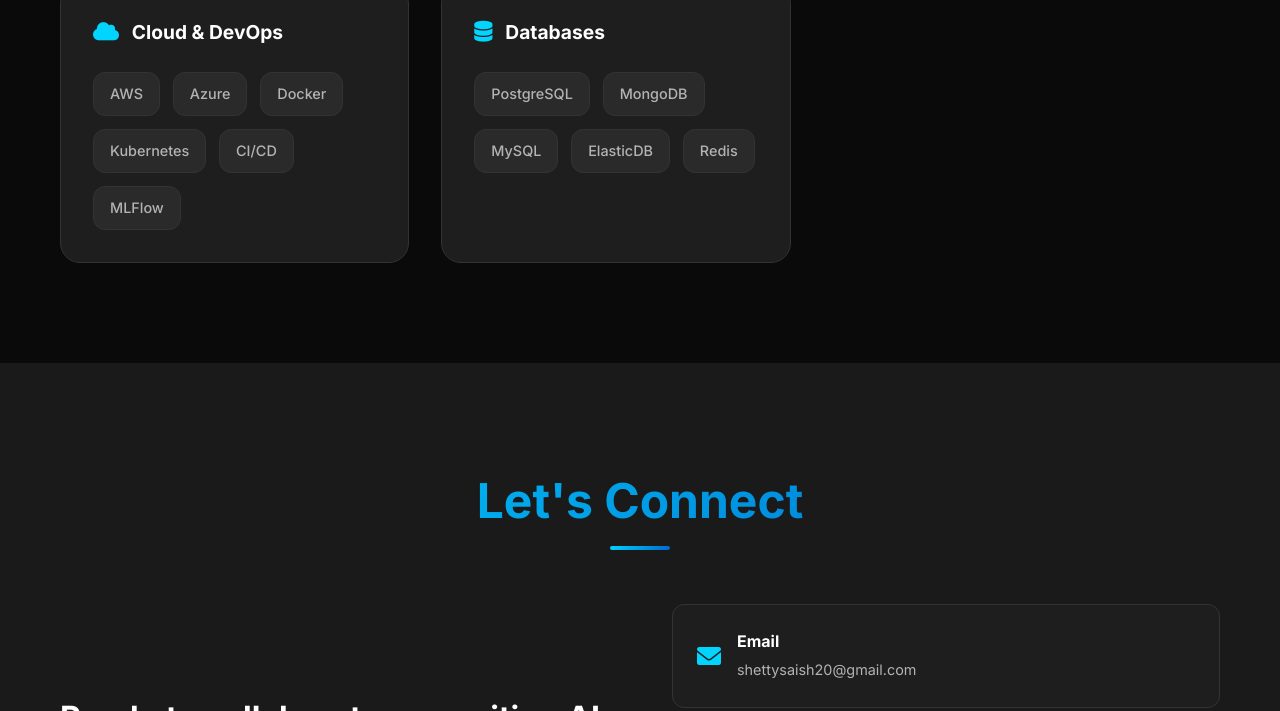
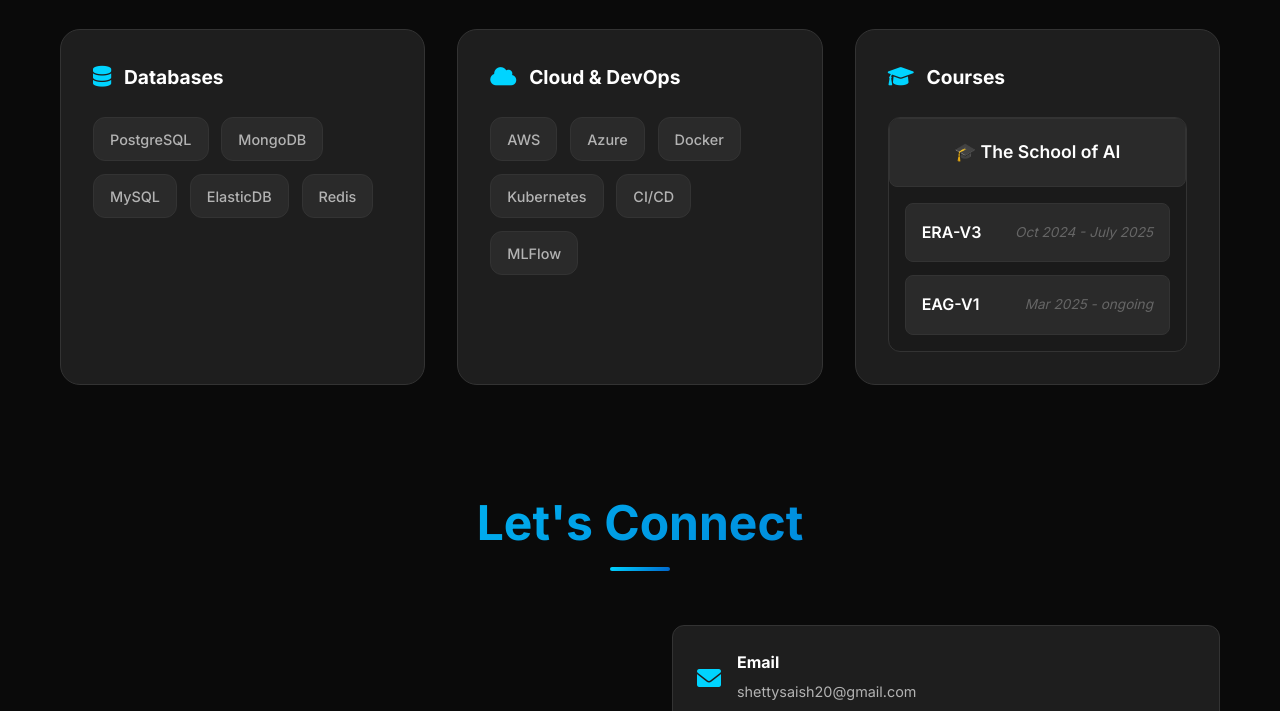
Before and after one commit to shettysaish20/saish-dev-portfolio, a plain HTML site: page index.html in a window 1280 px wide. Shown: the part 5757-6468 px from the top of the page. Drawn offline with Linux system fonts and the light colour scheme; animation ran at ten frames a second.

Commit message:
Fixed Technical Skills section too

```diff
--- a/index.html
+++ b/index.html
@@ -465,6 +465,39 @@
                         </div>
                     </div>
 
+                    <div class="skill-category certifications">
+                        <h3><i class="fas fa-certificate"></i> Certifications</h3>
+                        <div class="cert-list">
+                            <a href="https://learn.microsoft.com/api/credentials/share/en-us/SaishShetty/DB4A5596DC709C91?sharingId=179C2C3E8C203B15"
+                               target="_blank" rel="noopener noreferrer" class="cert-item">
+                                <i class="fab fa-microsoft"></i>
+                                <div>
+                                    <h4>Azure Data Scientist Associate</h4>
+                                    <span>Dec 2024</span>
+                                </div>
+                            </a>
+                            <a href="https://learn.microsoft.com/api/credentials/share/en-us/SaishShetty/DFF8E13E3E9169?sharingId=179C2C3E8C203B15"
+                               target="_blank" rel="noopener noreferrer" class="cert-item">
+                                <i class="fab fa-microsoft"></i>
+                                <div>
+                                    <h4>Azure Data Fundamentals</h4>
+                                    <span>Aug 2024</span>
+                                </div>
+                            </a>
+                        </div>
+                    </div>
+
+                    <div class="skill-category">
+                        <h3><i class="fas fa-database"></i> Databases</h3>
+                        <div class="skill-tags">
+                            <span class="skill-tag">PostgreSQL</span>
+                            <span class="skill-tag">MongoDB</span>
+                            <span class="skill-tag">MySQL</span>
+                            <span class="skill-tag">ElasticDB</span>
+                            <span class="skill-tag">Redis</span>
+                        </div>
+                    </div>
+
                     <div class="skill-category">
                         <h3><i class="fas fa-cloud"></i> Cloud & DevOps</h3>
                         <div class="skill-tags">
@@ -478,36 +511,28 @@
                     </div>
 
                     <div class="skill-category">
-                        <h3><i class="fas fa-database"></i> Databases</h3>
-                        <div class="skill-tags">
-                            <span class="skill-tag">PostgreSQL</span>
-                            <span class="skill-tag">MongoDB</span>
-                            <span class="skill-tag">MySQL</span>
-                            <span class="skill-tag">ElasticDB</span>
-                            <span class="skill-tag">Redis</span>
+                        <h3><i class="fas fa-graduation-cap"></i> Courses</h3>
+                        <div class="courses-content">
+                            <a href="https://theschoolof.ai/" target="_blank" rel="noopener noreferrer" class="school-card">
+                                <div class="school-header">
+                                    <h4>🎓 The School of AI</h4>
+                                </div>
+                                <div class="school-courses">
+                                    <div class="course-item">
+                                        <div class="course-details">
+                                            <h5>ERA-V3</h5>
+                                            <span>Oct 2024 - July 2025</span>
+                                        </div>
+                                    </div>
+                                    <div class="course-item">
+                                        <div class="course-details">
+                                            <h5>EAG-V1</h5>
+                                            <span>Mar 2025 - ongoing</span>
+                                        </div>
+                                    </div>
+                                </div>
+                            </a>
                         </div>
-                    </div>
-                </div>
-
-                <div class="certifications">
-                    <h3><i class="fas fa-certificate"></i> Certifications</h3>
-                    <div class="cert-list">
-                        <a href="https://learn.microsoft.com/api/credentials/share/en-us/SaishShetty/DB4A5596DC709C91?sharingId=179C2C3E8C203B15"
-                           target="_blank" rel="noopener noreferrer" class="cert-item">
-                            <i class="fab fa-microsoft"></i>
-                            <div>
-                                <h4>Azure Data Scientist Associate</h4>
-                                <span>Dec 2024</span>
-                            </div>
-                        </a>
-                        <a href="https://learn.microsoft.com/api/credentials/share/en-us/SaishShetty/DFF8E13E3E9169?sharingId=179C2C3E8C203B15"
-                           target="_blank" rel="noopener noreferrer" class="cert-item">
-                            <i class="fab fa-microsoft"></i>
-                            <div>
-                                <h4>Azure Data Fundamentals</h4>
-                                <span>Aug 2024</span>
-                            </div>
-                        </a>
                     </div>
                 </div>
             </div>
--- a/styles.css
+++ b/styles.css
@@ -933,7 +933,7 @@ body::before {
 }
 
 .skills-content {
-    display: grid;
+    display: block;
     grid-template-columns: 2fr 1fr;
     gap: 4rem;
     align-items: start;
@@ -941,7 +941,8 @@ body::before {
 
 .skills-grid {
     display: grid;
-    grid-template-columns: repeat(auto-fit, minmax(300px, 1fr));
+    grid-template-columns: repeat(3, 1fr);
+    grid-template-rows: repeat(2, 1fr);
     gap: 2rem;
 }
 
@@ -1059,6 +1060,104 @@ body::before {
     font-size: 0.85rem;
     color: var(--text-muted);
 }
+
+/* Courses Section */
+
+.courses-content {
+    display: flex;
+    flex-direction: column;
+    gap: 1rem;
+}
+
+.school-card {
+    display: block;
+    text-decoration: none;
+    color: inherit;
+    transition: all var(--transition-medium);
+    background: var(--bg-secondary);
+    border: 1px solid var(--border-color);
+    border-radius: var(--radius-medium);
+    overflow: hidden;
+}
+
+.school-header {
+    padding: 1.2rem;
+    background: var(--bg-tertiary); /* Changed from bright gradient to dark background */
+    border: 1px solid var(--border-color);
+    text-align: center;
+    transition: all var(--transition-medium);
+    border-radius: var(--radius-small);
+}
+
+.school-header h4 {
+    color: var(--text-primary); /* Changed from white to primary text color */
+    font-size: 1.1rem;
+    font-weight: 600;
+    margin: 0;
+    display: flex;
+    align-items: center;
+    justify-content: center;
+    gap: 0.5rem;
+}
+
+.school-card:hover {
+    border-color: var(--primary-color);
+    transform: translateY(-2px);
+    box-shadow: 0 4px 15px var(--shadow-light);
+}
+
+.school-card:hover .school-header {
+    border-color: var(--primary-color);
+    background: var(--bg-tertiary); /* Dark hover state */
+    transform: translateY(-1px);
+}
+
+/* .school-card:hover .school-header h4 {
+    color: var(--primary-color);
+} */
+
+.school-courses {
+    padding: 1rem;
+    display: flex;
+    flex-direction: column;
+    gap: 0.8rem;
+}
+
+.school-card:hover .course-item {
+    background: var(--bg-tertiary);
+    border-color: var(--primary-color);
+}
+
+.course-item {
+    background: var(--bg-tertiary);
+    border: 1px solid var(--border-color);
+    padding: 1rem;
+    border-radius: var(--radius-small);
+    transition: all var(--transition-medium);
+}
+
+.course-details {
+    display: flex;
+    justify-content: space-between;
+    align-items: center;
+    gap: 1rem; /* Add space between course name and duration */
+}
+
+.course-details h5 {
+    color: var(--text-primary);
+    font-size: 1rem;
+    font-weight: 600;
+    margin: 0;
+    flex-shrink: 0; /* Prevent course name from shrinking */
+}
+
+.course-details span {
+    color: var(--text-muted);
+    font-size: 0.85rem;
+    font-style: italic;
+    text-align: right; /* Align duration to the right */
+    white-space: nowrap; /* Prevent text wrapping */
+}x
 
 /* Contact Section */
 .contact {
@@ -1336,7 +1435,8 @@ body::before {
     }
 
     .skills-grid {
-        grid-template-columns: 1fr;
+        grid-template-columns: repeat(2, 1fr);
+        grid-template-rows: repeat(3, 1fr);
     }
 
     .contact-content {
@@ -1396,4 +1496,9 @@ body::before {
     .footer-links {
         justify-content: center;
     }
+
+    .skills-grid {
+        grid-template-columns: 1fr;
+        grid-template-rows: auto;
+    }
 }
```
